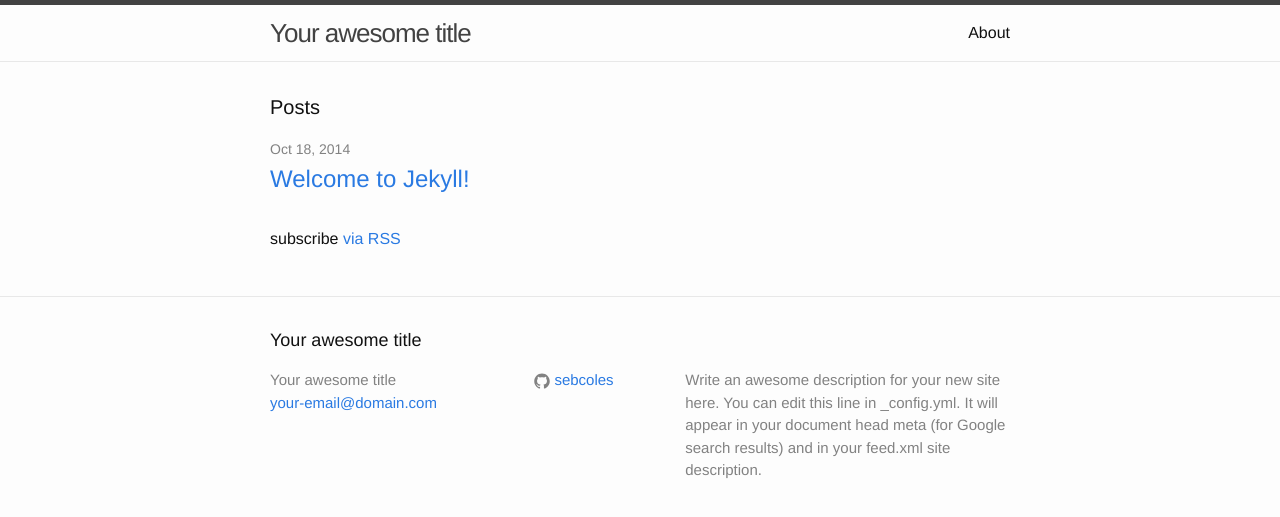
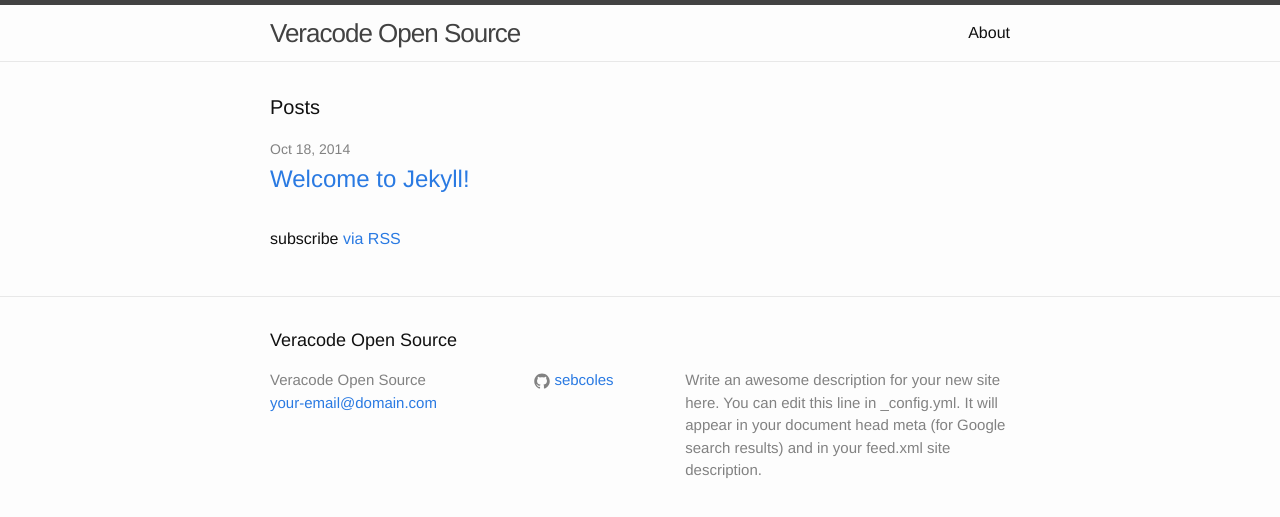
Before and after one commit to sebcoles/sebcoles.github.io, a Jekyll site: the page built from index.html, in a window 1280 px wide. Shown: the top 517 px of the page. Built offline with Jekyll 4.4.1, drawn with Linux system fonts in a browser that asks for light colours.

Commit message:
Update _config.yml

```diff
--- a/_config.yml
+++ b/_config.yml
@@ -1,12 +1,12 @@
 # Site settings
-title: Your awesome title
+title: Veracode Open Source
 email: your-email@domain.com
 description: > # this means to ignore newlines until "baseurl:"
   Write an awesome description for your new site here. You can edit this
   line in _config.yml. It will appear in your document head meta (for
   Google search results) and in your feed.xml site description.
 baseurl: "/projects" # the subpath of your site, e.g. /blog/
-url: "http://secoles.github.io" # the base hostname & protocol for your site
+url: "http://sebcoles.github.io" # the base hostname & protocol for your site
 github_username:  sebcoles
 
 # Build settings
```
